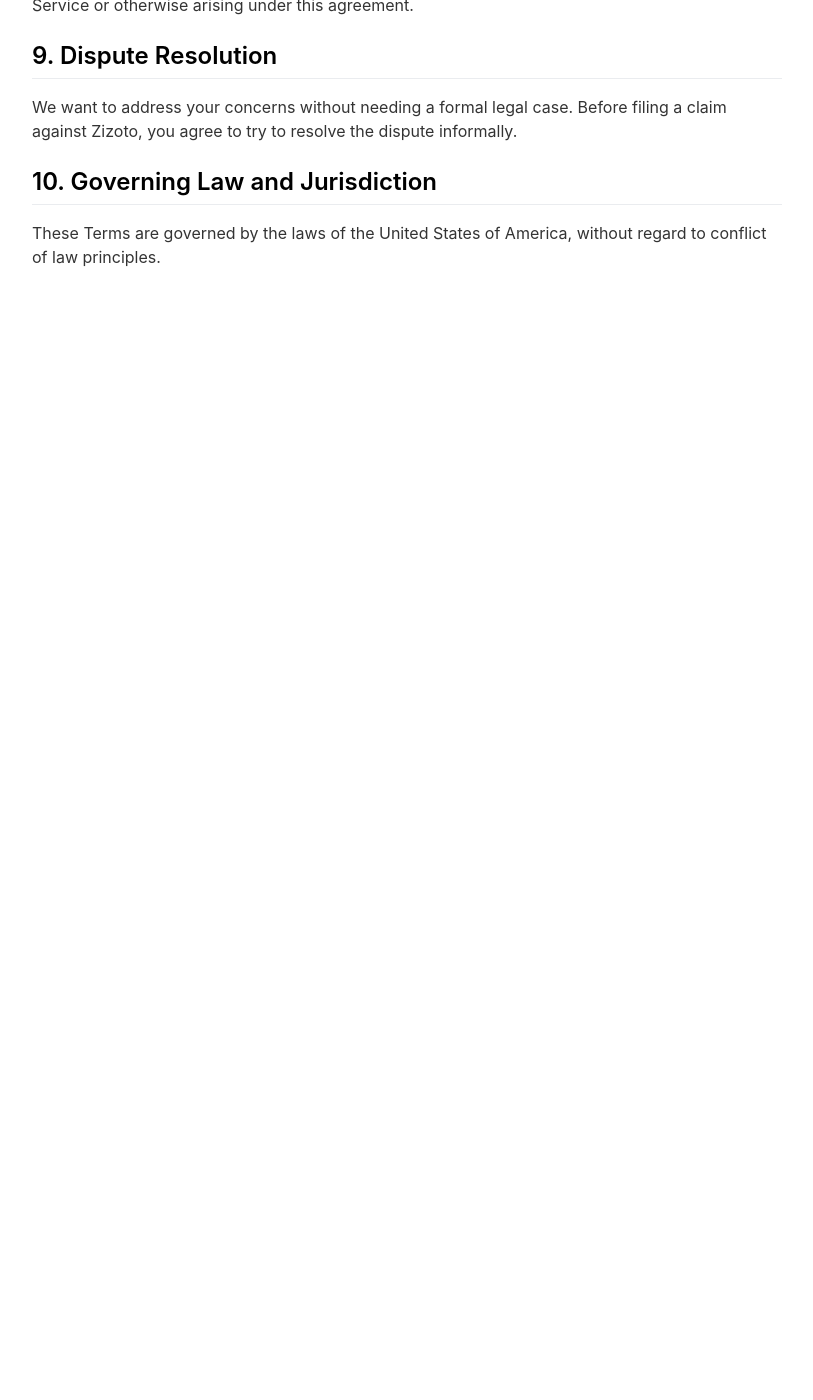
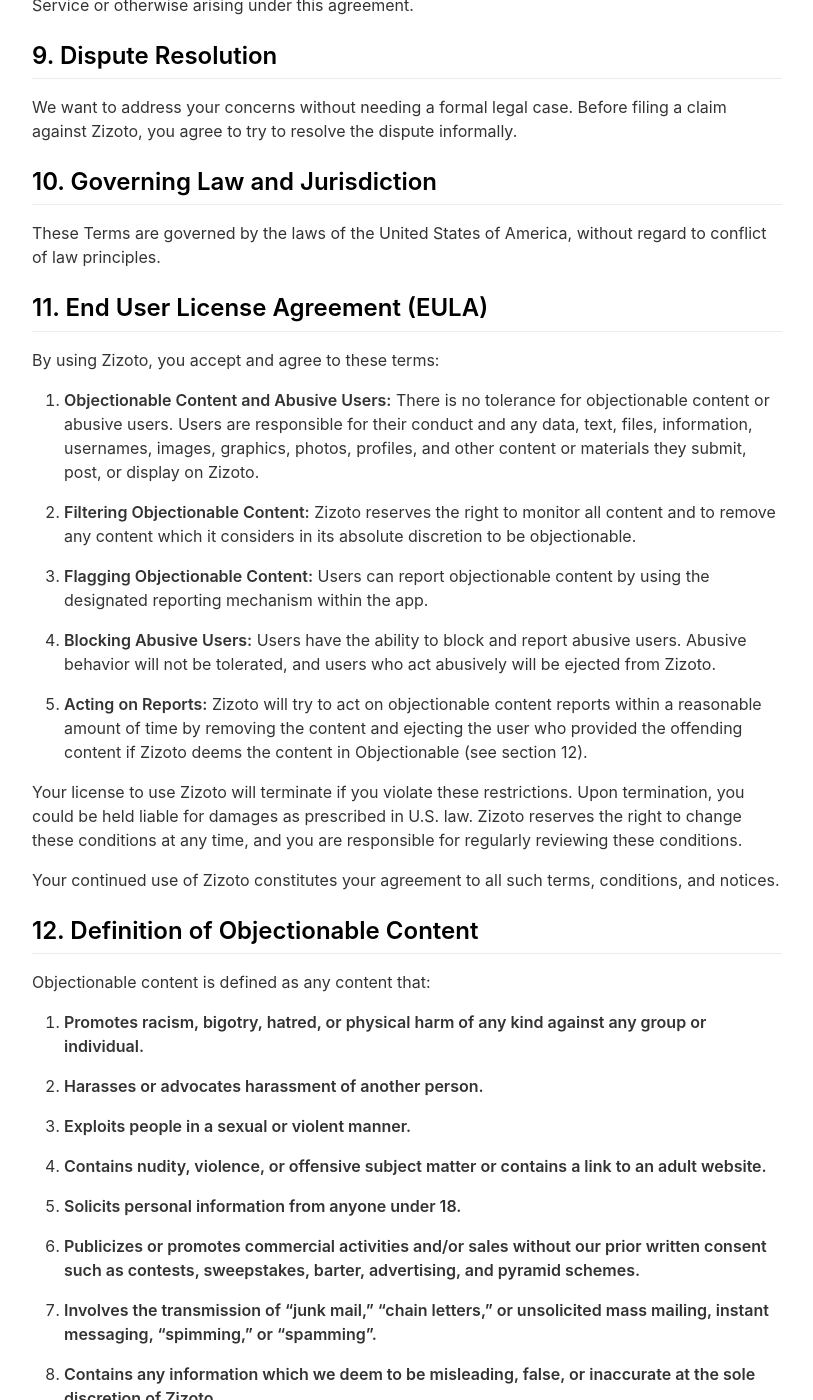
Before and after one commit to brendankhoury/zizoto_landing, a Jekyll site: the page built from _pages/termsofservice.md, in a window 1280 px wide and 1400 px high, scrolled down 1324 px. Shown: the whole window, without its empty margins (233-1046 px from the left). Built offline with Jekyll 4.4.1, drawn with Linux system fonts in a browser that asks for light colours; nearby versions of some CDN libraries; before the commit the page ends 1663 px from its top, so only the background shows below that; some of the changed text lies outside the part shown.

Commit message:
Updated TOS with EULA

```diff
--- a/_pages/termsofservice.md
+++ b/_pages/termsofservice.md
@@ -46,3 +46,52 @@ We want to address your concerns without needing a formal legal case. Before fil
 ## 10. Governing Law and Jurisdiction
 
 These Terms are governed by the laws of the United States of America, without regard to conflict of law principles.
+
+## 11. End User License Agreement (EULA)
+
+By using Zizoto, you accept and agree to these terms:
+
+1. **Objectionable Content and Abusive Users:** There is no tolerance for objectionable content or abusive users. Users are responsible for their conduct and any data, text, files, information, usernames, images, graphics, photos, profiles, and other content or materials they submit, post, or display on Zizoto.
+
+2. **Filtering Objectionable Content:** Zizoto reserves the right to monitor all content and to remove any content which it considers in its absolute discretion to be objectionable.
+
+3. **Flagging Objectionable Content:** Users can report objectionable content by using the designated reporting mechanism within the app.
+
+4. **Blocking Abusive Users:** Users have the ability to block and report abusive users. Abusive behavior will not be tolerated, and users who act abusively will be ejected from Zizoto.
+
+5. **Acting on Reports:** Zizoto will try to act on objectionable content reports within a reasonable amount of time by removing the content and ejecting the user who provided the offending content if Zizoto deems the content in Objectionable (see section 12).
+
+Your license to use Zizoto will terminate if you violate these restrictions. Upon termination, you could be held liable for damages as prescribed in U.S. law. Zizoto reserves the right to change these conditions at any time, and you are responsible for regularly reviewing these conditions.
+
+Your continued use of Zizoto constitutes your agreement to all such terms, conditions, and notices.
+
+
+## 12. Definition of Objectionable Content
+
+Objectionable content is defined as any content that:
+
+1. **Promotes racism, bigotry, hatred, or physical harm of any kind against any group or individual.**
+
+2. **Harasses or advocates harassment of another person.**
+
+3. **Exploits people in a sexual or violent manner.**
+
+4. **Contains nudity, violence, or offensive subject matter or contains a link to an adult website.**
+
+5. **Solicits personal information from anyone under 18.**
+
+6. **Publicizes or promotes commercial activities and/or sales without our prior written consent such as contests, sweepstakes, barter, advertising, and pyramid schemes.**
+
+7. **Involves the transmission of "junk mail," "chain letters," or unsolicited mass mailing, instant messaging, "spimming," or "spamming".**
+
+8. **Contains any information which we deem to be misleading, false, or inaccurate at the sole discretion of Zizoto.**
+
+We reserve the right, in our sole discretion, to reject, refuse to post, or remove any posting by you, or to deny, restrict, suspend, or terminate your access to all or any part of Zizoto at any time, for any reason, with or without prior notice or explanation, and without liability.
+
+## 13. Restrictions on Use of Zizoto APIs
+
+Your use of Zizoto is strictly limited to the access and functionality provided by the Zizoto application itself. You are expressly prohibited from accessing or using any Zizoto APIs directly, including but not limited to the image generation/morphing APIs, or in any manner that bypasses the intended use and navigation of the app, such as but not limited to web scraping or any other form of unsanctioned data extraction.
+
+Any use of Zizoto APIs outside of the Zizoto app, without explicit written consent from Zizoto, is considered a violation of these Terms of Service. Such violations may result in immediate suspension or termination of your account, at the sole discretion of Zizoto. We reserve the right to pursue legal action in response to unauthorized use of our APIs, and you may be held liable for damages as prescribed in U.S. law.
+
+Please note that this restriction is put in place to protect the integrity of Zizoto and its users, and to ensure the best and safest user experience for everyone. We appreciate your understanding and adherence to this policy.
```
Also changed, not shown: other parts of _pages/termsofservice.md (+1 -1 lines).
